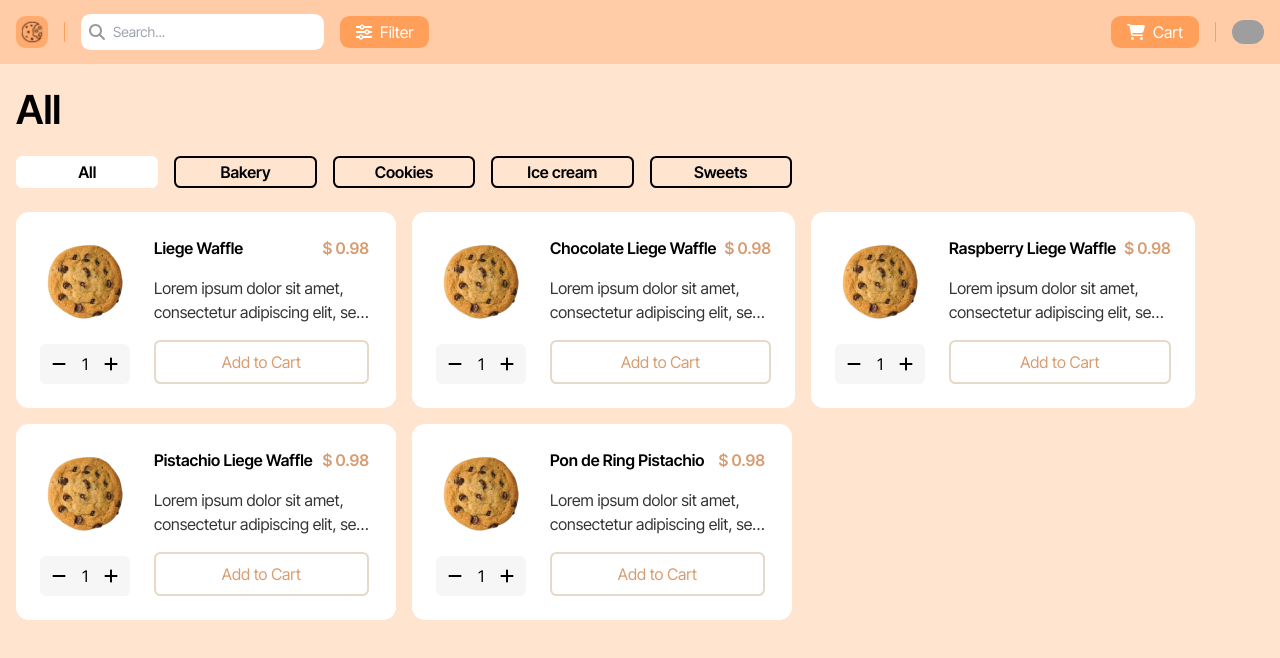
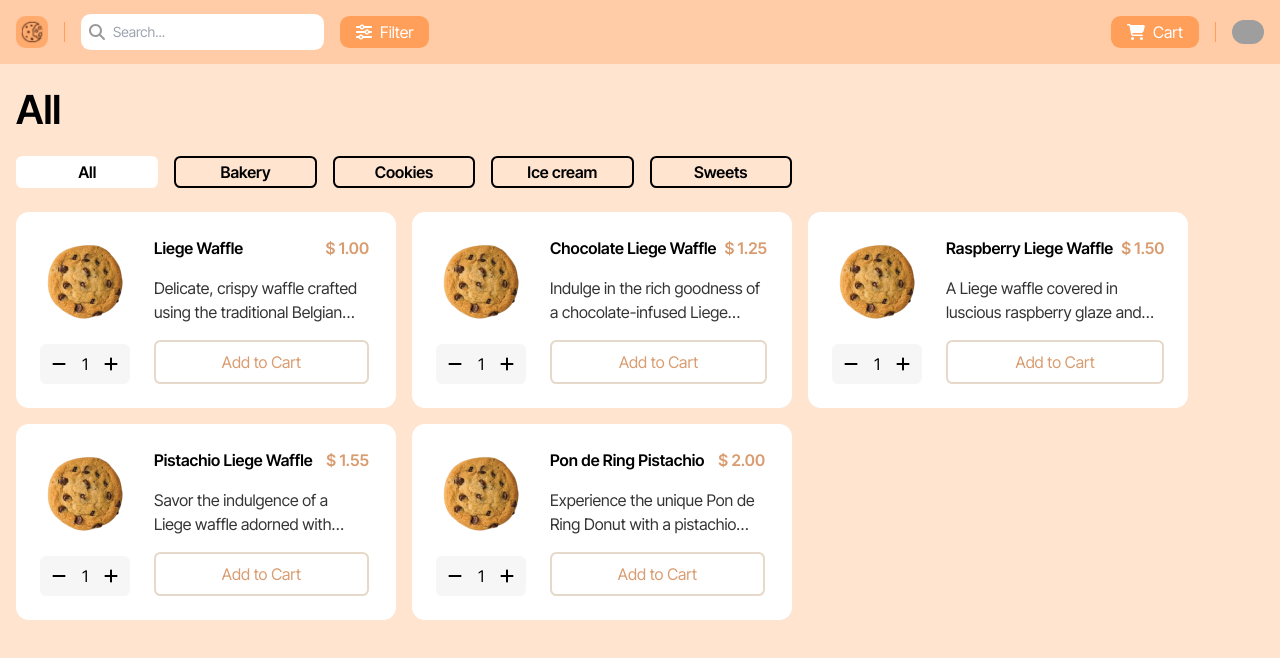
Before and after one commit to IvanWake/cookieStore, a React (Create React App) app: page /home in a window 1280 px wide. Shown: the top 658 px of the page. Built offline with nearby package versions, Linux system fonts and the light colour scheme; no server answers; grey boxes are pictures that could not be loaded.

Commit message:
Fix product description and price

```diff
--- a/src/components/Product/Product.js
+++ b/src/components/Product/Product.js
@@ -80,12 +80,10 @@ const Product = (props) => {
                 <div className={products.productDesc}>
                     <div className={products.productDescHeader}>
                         <div className={products.productName}>{props.name}</div>
-                        <div className={products.productPrice}>$ 0.98</div>
+                        <div className={products.productPrice}>$ {props.price}</div>
                     </div>
                     <div className={products.productDescText}>
-                        Lorem ipsum dolor sit amet, consectetur adipiscing elit, sed do eiusmod tempor
-                        incididunt ut labore et dolore magna aliqua. Amet mauris commodo quis imperdiet massa
-                        tincidunt. Sed id semper risus in hendrerit.
+                        {props.description}
                     </div>
                 </div>
 
```
